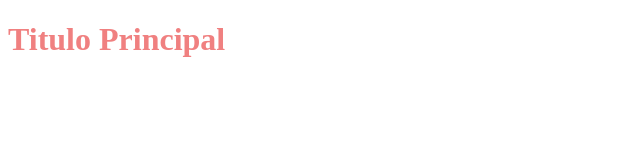
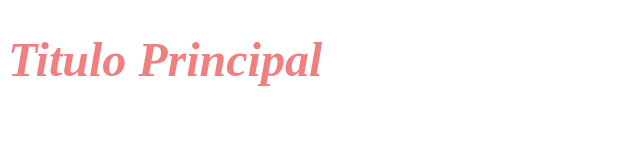
Before and after one commit to gabrielaoli/merge, a plain HTML site: page index.html in a window 1280 px wide. Shown: the whole page, without its empty margins (0-640 px from the left). Drawn offline with Linux system fonts and the light colour scheme.

Commit message:
modificar tamanho da fonte

```diff
--- a/css/style.css
+++ b/css/style.css
@@ -1,3 +1,5 @@
 h1 {
 color: lightcoral;
+font-size: 3rem;
+font-style: oblique;
 }
```
